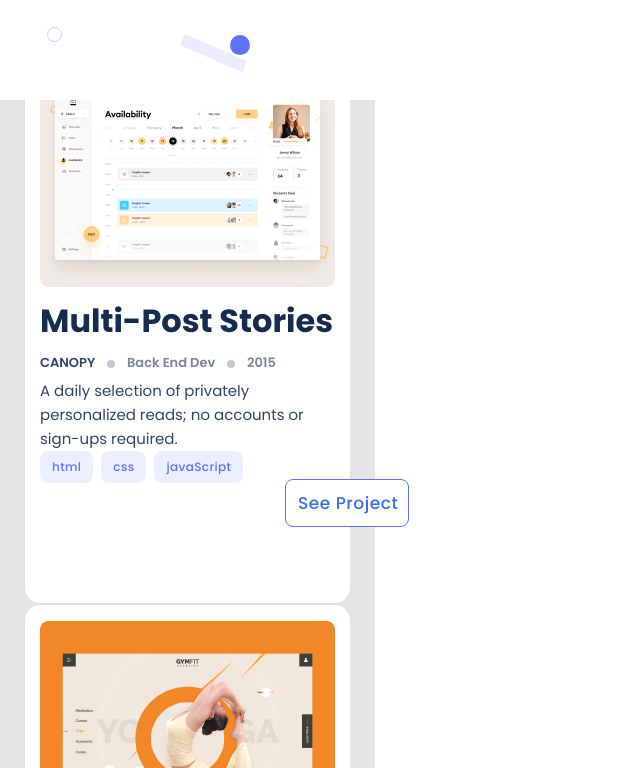
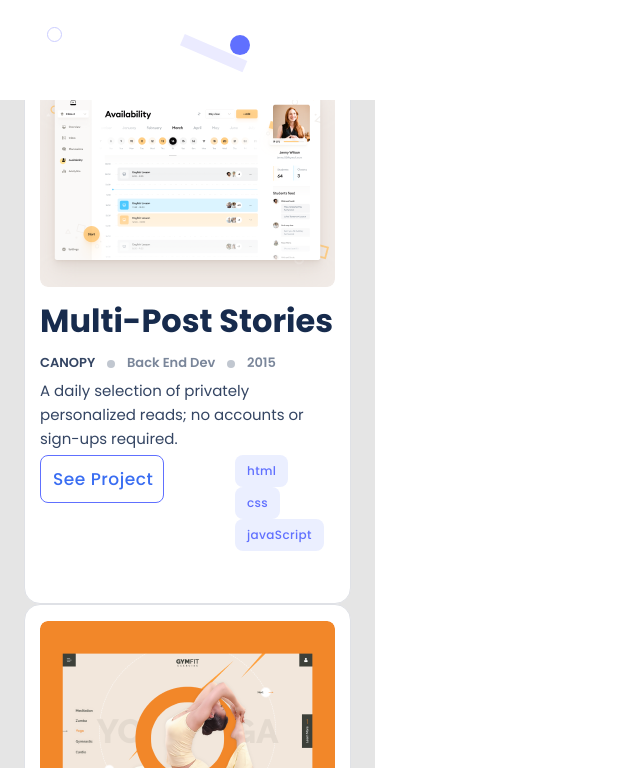
Before and after one commit to MesakDuduCoder/portfolio, a website: page index.html in a window 1280 px wide. Shown: the part 618-1386 px from the top of the page, without its empty margins (0-640 px from the left). Drawn offline with Linux system fonts and the light colour scheme.

Commit message:
use float property

```diff
--- a/works.css
+++ b/works.css
@@ -168,13 +168,14 @@
 }
 
 .tags {
-  display: flex;
-  flex-direction: row;
+  /* display: flex;
+  flex-direction: row; */
+  float: right;
   align-items: center;
   list-style: none;
   padding: 0;
   gap: 8px;
-  width: 203px;
+  width: 100px;
   height: 24px;
 }
 
@@ -207,7 +208,8 @@
   height: 72px;
   /* display: flex;
   align-items: center; */
-  float: right;
+  float: left;
+  /* clear: left; */
 }
 
 .actions button {
```
